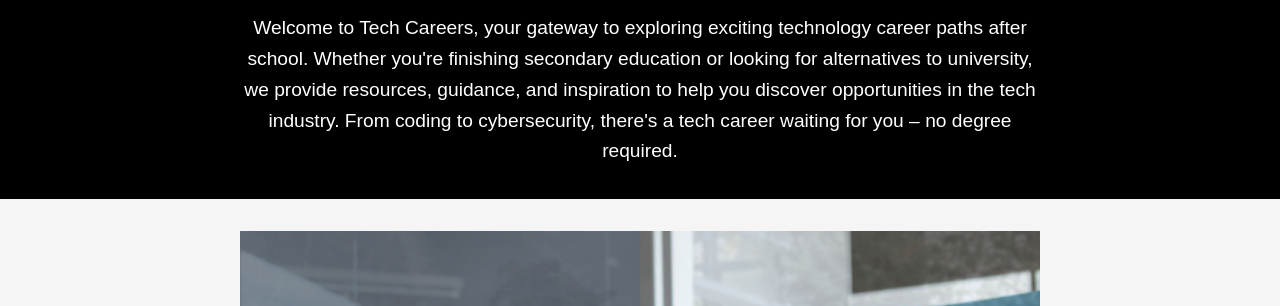
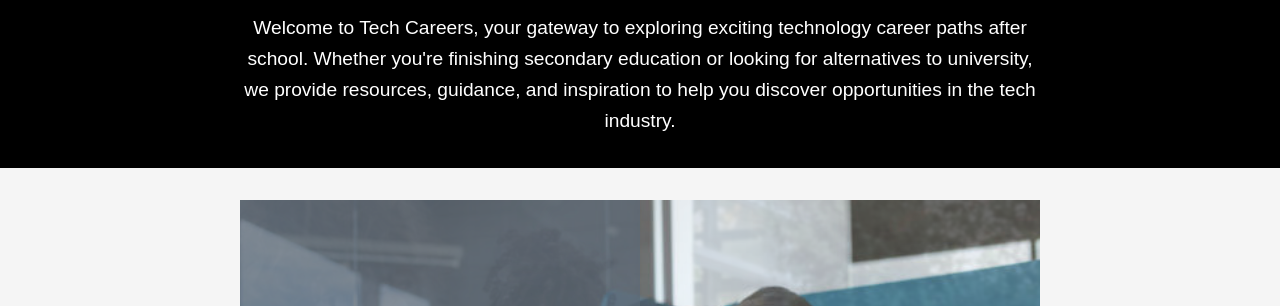
Before and after one commit to princek0/Accenture-Challenge-Project, a plain HTML site: page index.html in a window 1280 px wide. Shown: the part 153-459 px from the top of the page. Drawn offline with Linux system fonts and the light colour scheme; a web font is replaced by a local one.

Commit message:
Update index.html

```diff
--- a/index.html
+++ b/index.html
@@ -30,7 +30,7 @@
         <section class="intro-banner">
             <div class="container">
                 <h1>Tech Careers for School Leavers</h1>
-                <p>Welcome to Tech Careers, your gateway to exploring exciting technology career paths after school. Whether you're finishing secondary education or looking for alternatives to university, we provide resources, guidance, and inspiration to help you discover opportunities in the tech industry. From coding to cybersecurity, there's a tech career waiting for you – no degree required.</p>
+                <p>Welcome to Tech Careers, your gateway to exploring exciting technology career paths after school. Whether you're finishing secondary education or looking for alternatives to university, we provide resources, guidance, and inspiration to help you discover opportunities in the tech industry.</p>
             </div>
         </section>
 
```
